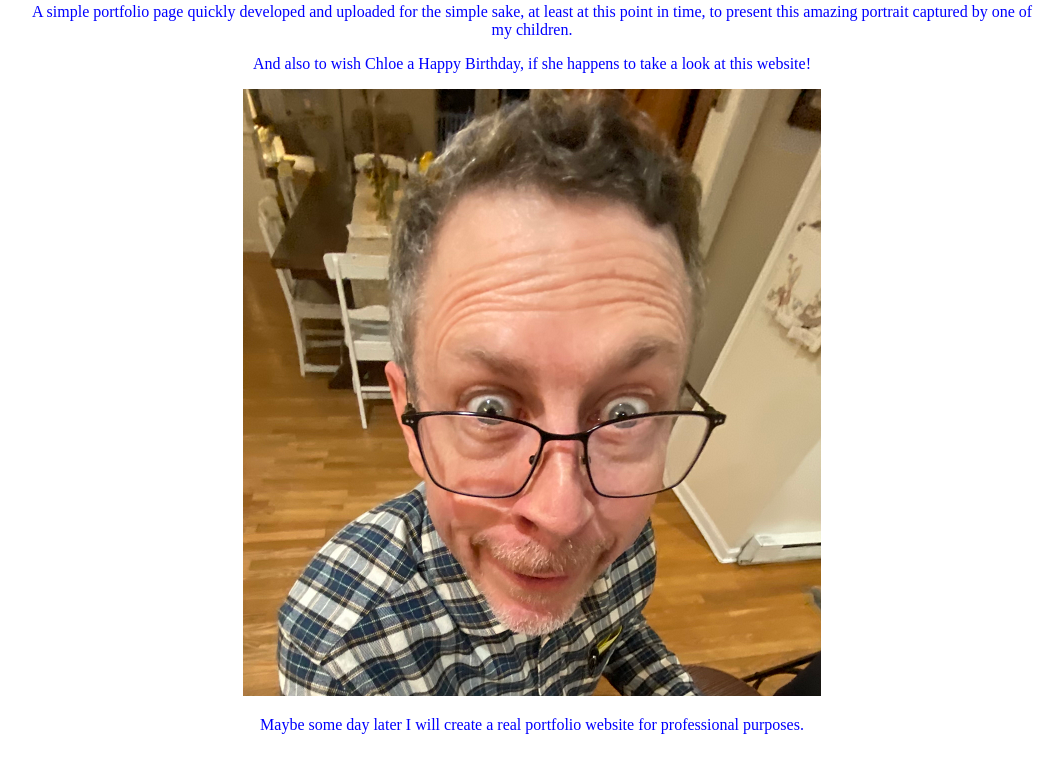
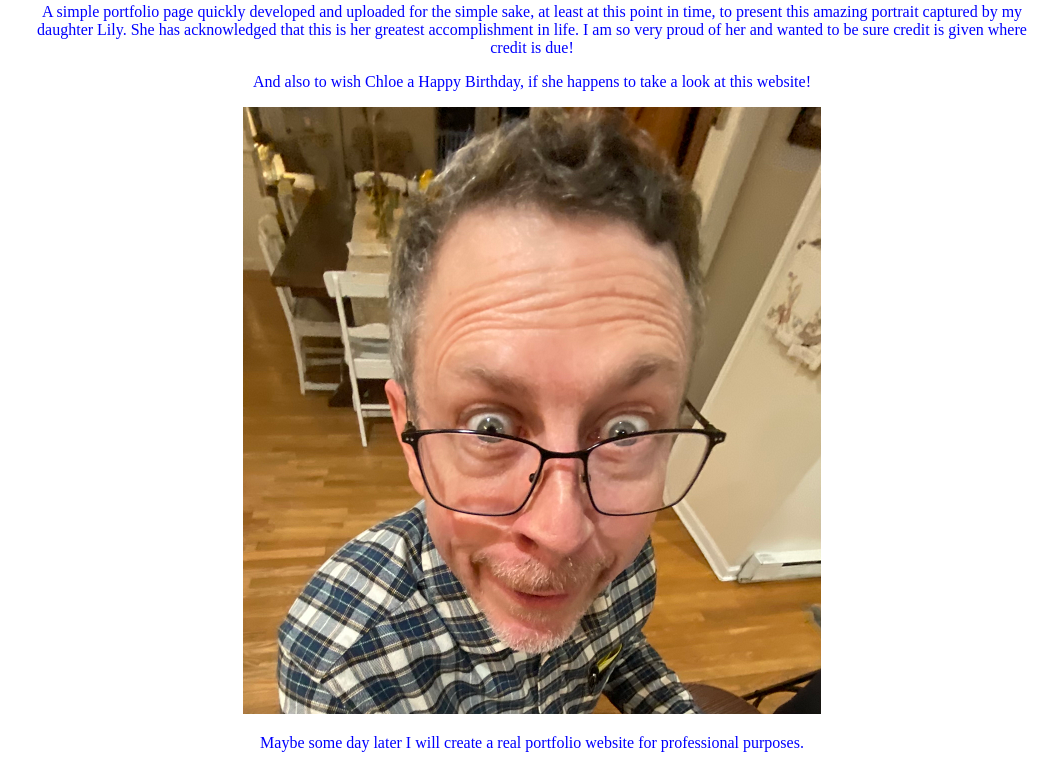
Before and after one commit to SMFrenchVA/toasts-touch, a plain HTML site: page index.html in a window 1280 px wide. Shown: the part 56-824 px from the top of the page, without its empty margins (108-1171 px from the left). Drawn offline with Linux system fonts and the light colour scheme.

Commit message:
Updated content to give credit to Lily for the photo.

```diff
--- a/index.html
+++ b/index.html
@@ -9,7 +9,8 @@
 <body>
     <h3>Toast's Touch</h3>
 
-    <p>A simple portfolio page quickly developed and uploaded for the simple sake, at least at this point in time, to present this amazing portrait captured by one of my children.</p>
+    <p>A simple portfolio page quickly developed and uploaded for the simple sake, at least at this point in time, to present this amazing portrait captured by my daughter Lily. She has
+        acknowledged that this is her greatest accomplishment in life. I am so very proud of her and wanted to be sure credit is given where credit is due!</p>
     <p>And also to wish Chloe a Happy Birthday, if she happens to take a look at this website!</p>
 
         <img src="./images/goofy_steve2.png" alt="Goofy photo of Steve">
```
